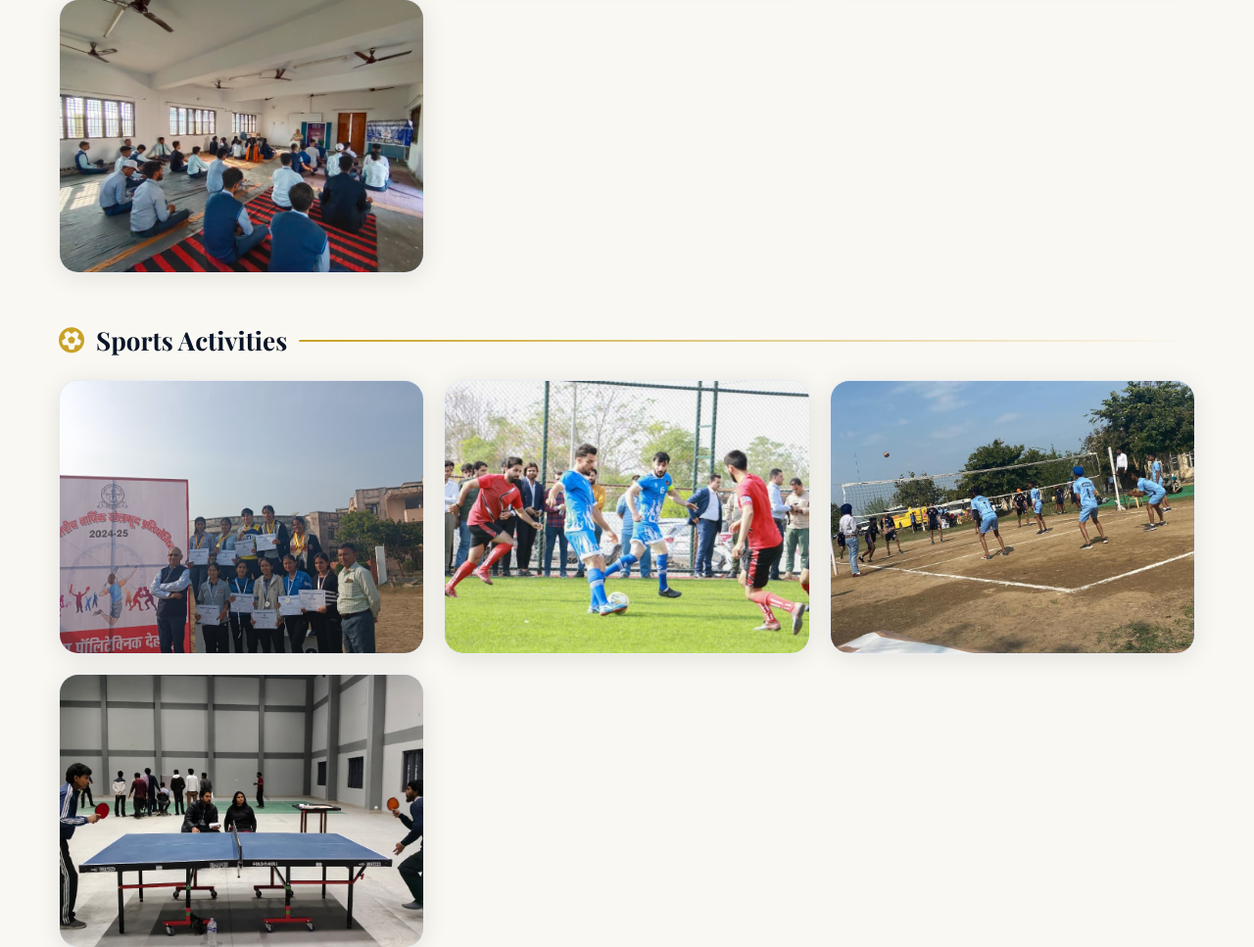
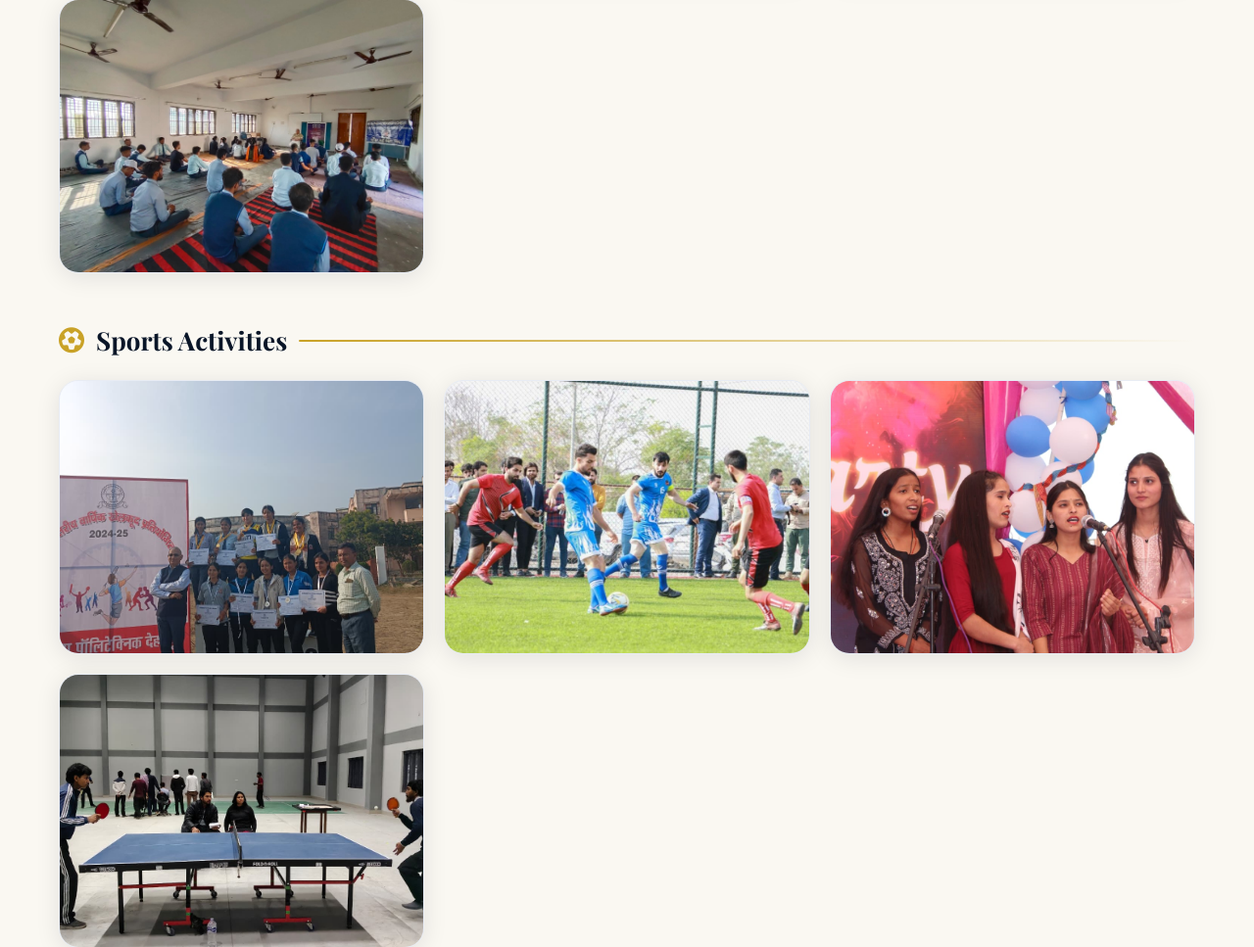
Before and after one commit to Lakkie123/hostlemanagement, a Django app: page /gallery/ in a window 1280 px wide. Shown: the part 821-1788 px from the top of the page at 98% size. Run offline with Django 5.2, Linux system fonts and the light colour scheme.

Commit message:
volleyball

```diff
--- a/hostel_app/templates/hostel_app/gallery.html
+++ b/hostel_app/templates/hostel_app/gallery.html
@@ -365,15 +365,25 @@
                 </div>
                 <div class="photo-overlay"><div class="photo-caption">Football Field</div></div>
             </div>
-            <div class="photo-card" onclick="openLightbox('/static/hostel_app/gallery/Volleyball.jpg', 'Volleyball Court')">
-                <img src="/static/hostel_app/gallery/Volleyball.jpg" alt="Volleyball Court"
+
+
+
+
+            <div class="photo-card" onclick="openLightbox('/static/hostel_app/gallery/event.jpg', 'Cultural Event')">
+                <img src="/static/hostel_app/gallery/event.jpg" alt="Cultural events"
                      onerror="this.style.display='none';this.nextElementSibling.style.display='flex';">
                 <div class="photo-placeholder" style="display:none;">
-                    <div class="emoji">🏐</div>
-                    <div class="label">Volleyball</div>
+                    <div class="emoji">🎭</div>
+                    <div class="label">Cultural Events</div>
                 </div>
-                <div class="photo-overlay"><div class="photo-caption">Volleyball Court</div></div>
+                <div class="photo-overlay"><div class="photo-caption">Cultural Events</div></div>
             </div>
+
+
+
+
+
+
             <div class="photo-card" onclick="openLightbox('/static/hostel_app/gallery/indoor.jpeg', 'Indoor Games')">
                 <img src="/static/hostel_app/gallery/indoor.jpeg" alt="Indoor Games"
                      onerror="this.style.display='none';this.nextElementSibling.style.display='flex';">
```
